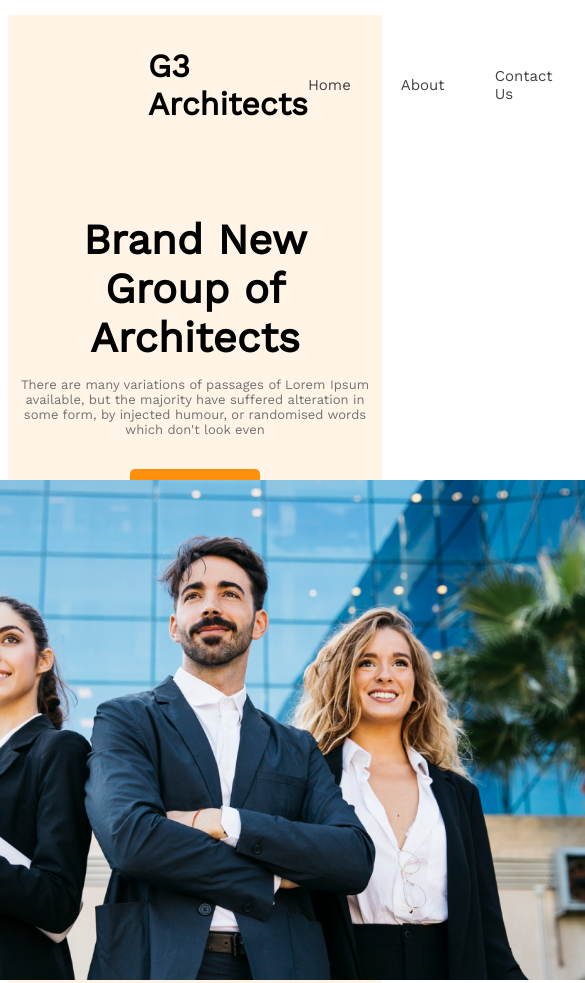
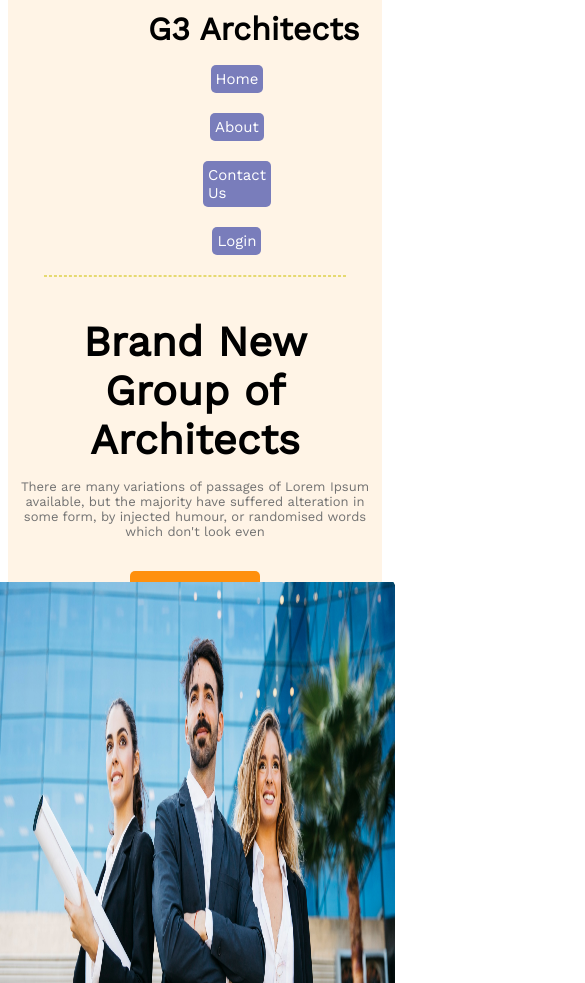
Before and after one commit to Swapnodey23/assignment-two, a plain HTML site: page index.html in a window 390 px wide. Shown: the top 983 px of the page, 585 px wide, since content can reach past the window. Drawn offline with nearby package versions, Linux system fonts and the light colour scheme.

Commit message:
header responsive done

```diff
--- a/index.html
+++ b/index.html
@@ -23,6 +23,7 @@
                     <nav>Login</nav>
                 </div>
             </div>
+            <hr>
             <section class="header-title-container">
                 <div class="header-title">
                     <div class="title-head"><b>Brand New <br>Group of Architects</b></div>
@@ -32,8 +33,14 @@
             </section>
             <div class="header-img"><img src="./g3-architects/images/banner.png" alt=""></div>
     </header>
+
+                <!-- main section -->
+
+                <!-- first conteiner -->
+
+
     <main>
-        <section class="first-container">
+        <!-- <section class="first-container">
             <div class="images-first-div">
                 <div class="image"><img src="./g3-architects/images/team1.png" alt="" ></div>
                 <div class="image"><img src="./g3-architects/images/team2.png" alt=""></div>
@@ -45,9 +52,13 @@
                 <div class="features-details">There are many variations of passages of Lorem Ipsum available,<br>but the majority have suffered alteration in some form, by injected <br> humour, or randomised words which don't look even</div>
                 <div class="title-button"><button class="explore-button"> Explore More</button></div>
             </div>
-        </section>
+        </section> -->
 
-        <section class="second-container">
+
+                        <!-- second container -->
+
+
+        <!-- <section class="second-container">
             <div class="second-container-first-div">
                 <div class="second-container-title"><b>Features you will <br>love & enjoy</b></div>
                 <div class="features-details-two">There are many variations of passages of Lorem Ipsum available, but the <br>majority have suffered alteration in some form, by injected humour, or <br>randomised words which don't look even</div>
@@ -72,8 +83,10 @@
                 <img src="./g3-architects/images/architect.png" alt="">
                 <div class="button-div"><button class="bottom-button"><b>10+Year</b> <span class="experience">Experience</span></button></div>
             </div>
-        </section>
-        <section class="third-container">
+        </section> -->
+
+                            <!-- third container -->
+        <!-- <section class="third-container">
             <div class="third-container-title"><b>Some Facts</b></div>
             <div class="third-container-details">There are many variations of passages of Lorem Ipsum available, but <br>the majority have suffered alteration.</div>
         </section>
@@ -98,10 +111,10 @@
                     <div  class="number"><b>22578</b></div>
                     <p class="p">Email Send</p></div>
                 </div>
-            </div>
+            </div> -->
                             <!-- sumething-different -->
 
-        <section class="sumething-different">
+        <!-- <section class="sumething-different">
             <div class="meain-border-div">
                 <div class="sub-border-div">
                     <div class="border-div"><b>THe poograming Languages I learned<br> from the course</b></div>
@@ -114,12 +127,12 @@
                     </div>
                 </div>
             </div>
-        </section>
+        </section> -->
 
 
                      <!-- sponspors container  -->
 
-
+<!--
         <section class="fourth-container">
             <div class="fourth-container-title"><b>Our Sponspors</b></div>
             <div class="fourth-container-details">There are many variations of passages of Lorem Ipsum available, but <br>the majority have suffered alteration.</div>
@@ -130,10 +143,10 @@
                 <div class="image"><img src="./g3-architects/images/sponsors/telerama.png" class="ami-img" alt=""></div>
                 <div class="image" id="ami"><img src="./g3-architects/images/sponsors/figma.png" class="ami-img" alt=""></div>
             </div>
-        </section>
+        </section> -->
     </main>
-    <footer class="footer-section">
+    <!-- <footer class="footer-section">
         <div>All rights reserved copyright@2023 startup landing page design</div>
-    </footer>
+    </footer> -->
 </body>
 </html>
--- a/style.css
+++ b/style.css
@@ -352,3 +352,50 @@ body {
     background-color: #FFF4E7;
     margin-bottom: 80px;
 }
+hr{
+    display: n;
+}
+
+
+                        /* media query */
+
+                        /* small/mobile device */
+
+
+@media screen and (max-width:576px) {
+    .header-section{
+        height: 1120px;
+        width: 100%;
+    }
+    .header-left-div{
+        flex-direction: column;
+        align-items: flex-start;
+        padding-left: 140px;
+        margin-top: -30px;
+    }
+    .header-right-div{
+        color: #424242;
+        display: flex;
+        flex-direction: column;
+        padding-left: 55px;
+        font-size: 15px;
+        margin-top: 15px;
+    }
+    .header-right-div >nav{
+        margin-top: -30px;
+        border-radius: 5px;
+        background-color: #797dbb;
+        color: white;
+        padding: 5px;
+    }
+    hr{
+        margin-top: 20px;
+        border: 1px dashed rgb(230, 218, 113);
+        width: 300px;
+        margin-bottom: -20px;
+    }
+    .header-img > img{
+        height: 500px;
+        width: 400px;
+    }
+}
```
